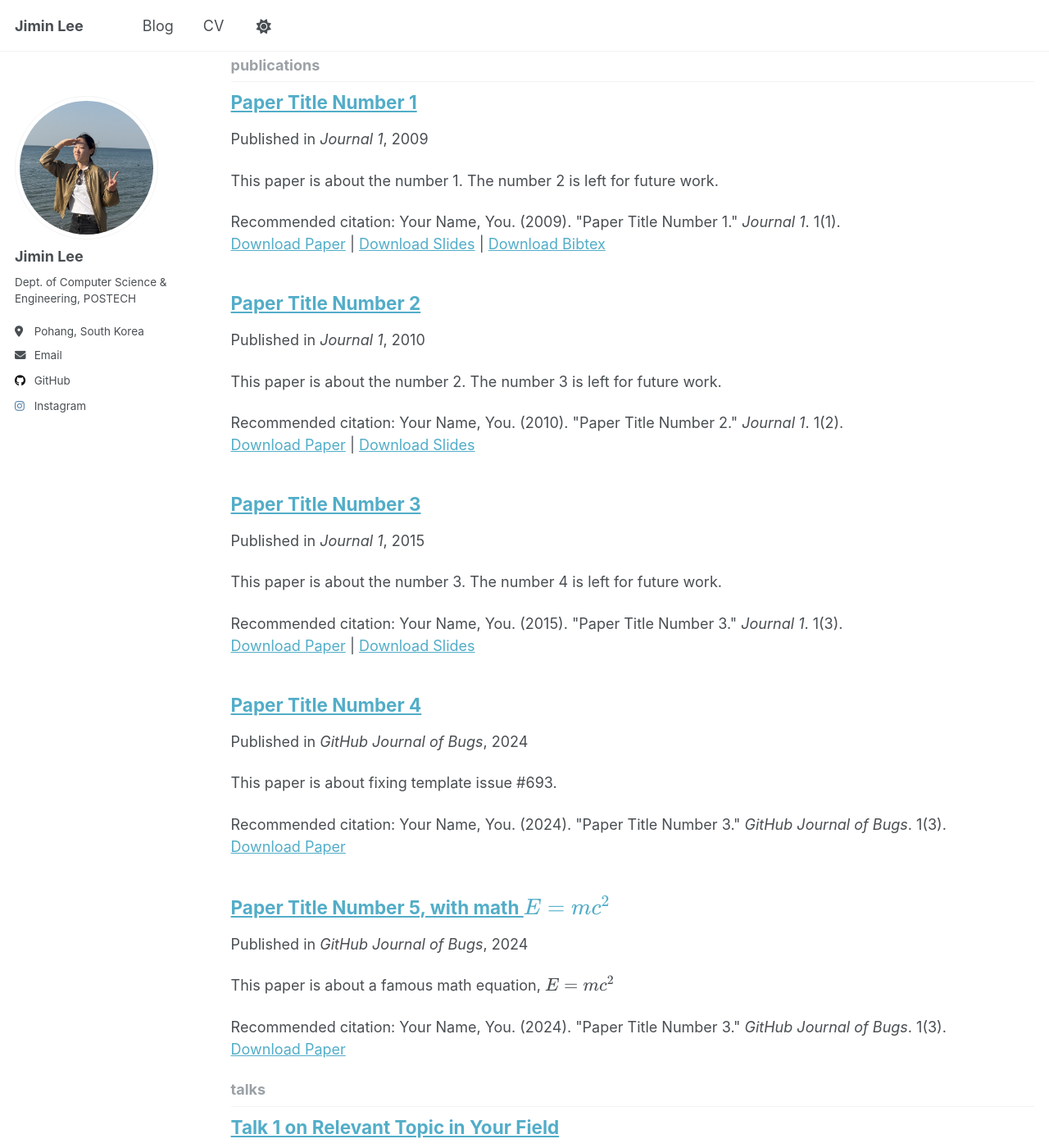
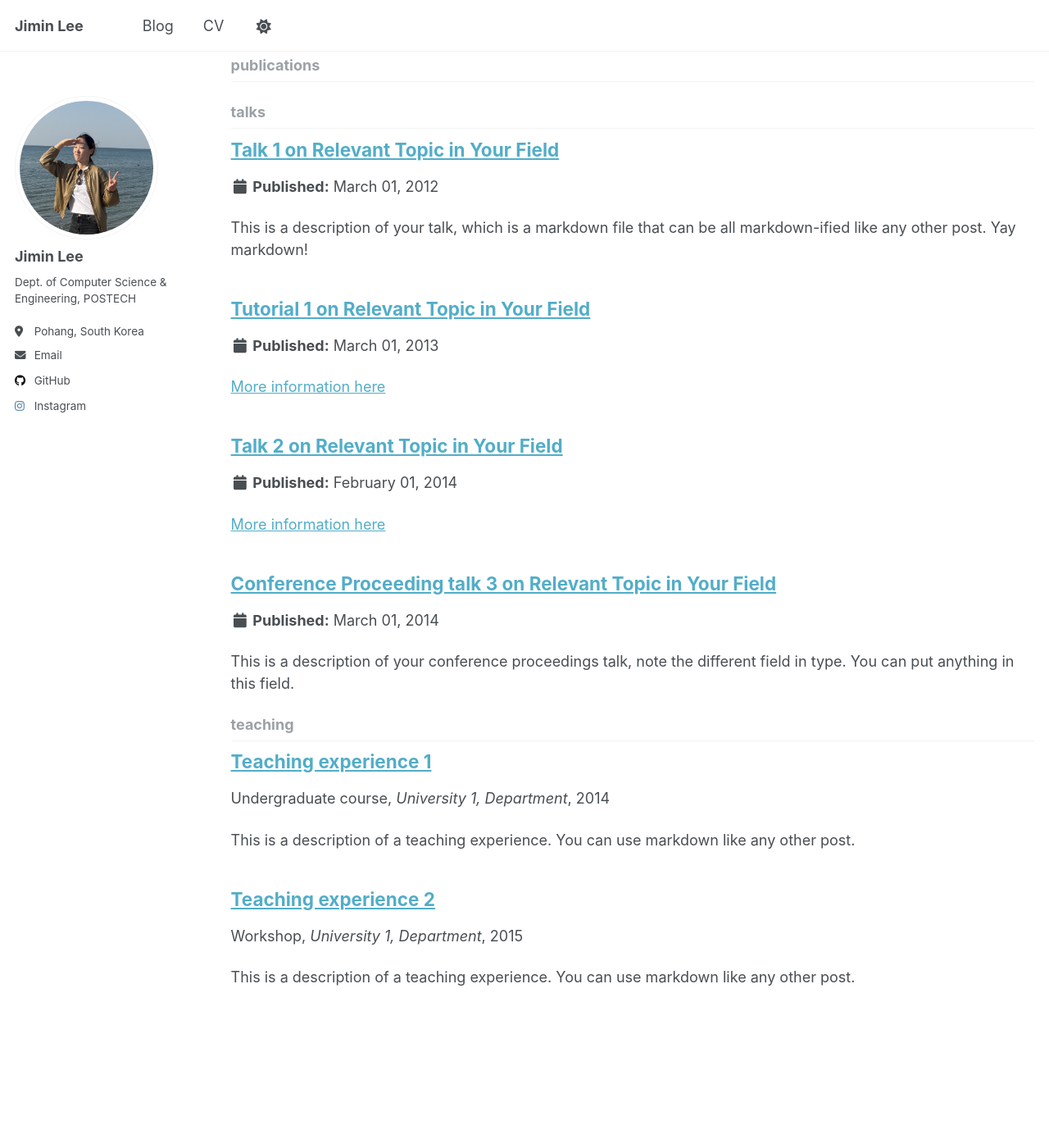
Before and after one commit to dommanga/dommanga.github.io, a Jekyll site: the page built from _pages/collection-archive.html, in a window 1280 px wide and 1400 px high, scrolled down 1042 px. Shown: the whole window at 82% size. Built offline with Jekyll 4.4.1, drawn with Linux system fonts in a browser that asks for light colours.

Commit message:
modification

```diff
--- a/_publications/2010-10-01-paper-title-number-2.md
+++ /dev/null
@@ -1,14 +0,0 @@
----
-title: "Paper Title Number 2"
-collection: publications
-category: manuscripts
-permalink: /publication/2010-10-01-paper-title-number-2
-excerpt: 'This paper is about the number 2. The number 3 is left for future work.'
-date: 2010-10-01
-venue: 'Journal 1'
-slidesurl: 'http://academicpages.github.io/files/slides2.pdf'
-paperurl: 'http://academicpages.github.io/files/paper2.pdf'
-citation: 'Your Name, You. (2010). &quot;Paper Title Number 2.&quot; <i>Journal 1</i>. 1(2).'
----
-
-The contents above will be part of a list of publications, if the user clicks the link for the publication than the contents of section will be rendered as a full page, allowing you to provide more information about the paper for the reader. When publications are displayed as a single page, the contents of the above "citation" field will automatically be included below this section in a smaller font.
--- a/_publications/2015-10-01-paper-title-number-3.md
+++ /dev/null
@@ -1,14 +0,0 @@
----
-title: "Paper Title Number 3"
-collection: publications
-category: manuscripts
-permalink: /publication/2015-10-01-paper-title-number-3
-excerpt: 'This paper is about the number 3. The number 4 is left for future work.'
-date: 2015-10-01
-venue: 'Journal 1'
-slidesurl: 'http://academicpages.github.io/files/slides3.pdf'
-paperurl: 'http://academicpages.github.io/files/paper3.pdf'
-citation: 'Your Name, You. (2015). &quot;Paper Title Number 3.&quot; <i>Journal 1</i>. 1(3).'
----
-
-The contents above will be part of a list of publications, if the user clicks the link for the publication than the contents of section will be rendered as a full page, allowing you to provide more information about the paper for the reader. When publications are displayed as a single page, the contents of the above "citation" field will automatically be included below this section in a smaller font.
--- a/_publications/2025-06-08-paper-title-number-5.md
+++ /dev/null
@@ -1,13 +0,0 @@
----
-title: "Paper Title Number 5, with math $$E=mc^2$$"
-collection: publications
-category: conferences
-permalink: /publication/2024-02-17-paper-title-number-4
-excerpt: 'This paper is about a famous math equation, $$E=mc^2$$'
-date: 2024-02-17
-venue: 'GitHub Journal of Bugs'
-paperurl: 'http://academicpages.github.io/files/paper3.pdf'
-citation: 'Your Name, You. (2024). &quot;Paper Title Number 3.&quot; <i>GitHub Journal of Bugs</i>. 1(3).'
----
-
-Using [MathJax](https://www.mathjax.org/) in the description is supported - $$E=mc^2$$ - however, the use must be mindful that the default delimiters are `$$...$$` and `\\[...\\]` which differs from the `$...$` that is typically expected.
```
Also changed, not shown: _pages/blog.html (+0 -21 lines), _posts/2199-01-01-blog-post.md (added, +20 -0 lines), _publications/2009-10-01-paper-title-number-1.md (+2 -2 lines), _publications/2024-02-17-paper-title-number-4.md (deleted, +0 -13 lines).
